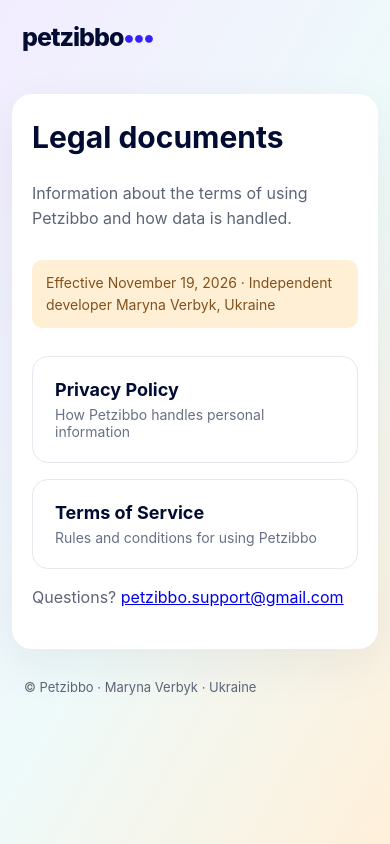
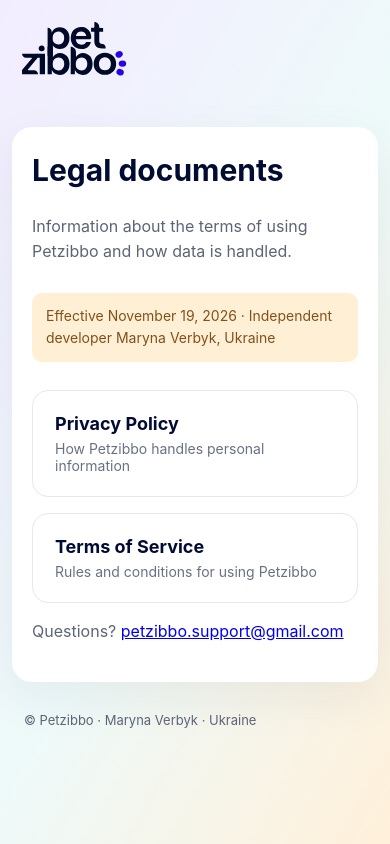
Before and after one commit to marinaverbik-code/petzibbo-legal, a plain HTML site: page index.html in a window 390 px wide. Drawn offline with Linux system fonts and the light colour scheme.

Commit message:
Replace placeholder wordmark with original Petzibbo logo on index.html

```diff
--- a/index.html
+++ b/index.html
@@ -5,7 +5,7 @@
 <title>Petzibbo — Legal Documents</title>
 <meta name="description" content="Privacy Policy and Terms of Service for the Petzibbo mobile app">
 <style>
-:root{color-scheme:light;--ink:#020B32;--accent:#2449FB}*{box-sizing:border-box}body{margin:0;min-height:100vh;background:linear-gradient(120deg,#F2ECFF,#EEFAFA 52%,#FFF0DA);font-family:-apple-system,BlinkMacSystemFont,'Segoe UI',Arial,sans-serif;color:var(--ink)}header{max-width:880px;margin:0 auto;padding:32px 24px;font-size:25px;font-weight:800;letter-spacing:-1px}header span{color:#3620FD}main{max-width:880px;margin:8vh auto;padding:42px;display:flex;flex-direction:column;gap:16px;background:white;border-radius:26px;box-shadow:0 16px 50px #1b223d10}h1{font-size:clamp(30px,5vw,44px);margin:0 0 10px;line-height:1.15}p{line-height:1.6;color:#5D6476;margin:0 0 12px}.notice{background:#FFF0D5;padding:12px 14px;border-radius:10px;color:#82501B;font-size:14px}.item{border:1px solid #E7E8EF;border-radius:16px;padding:22px;text-decoration:none;color:#020B32;font-size:18px;font-weight:700;display:block}.item:hover,.item:focus{border-color:#2449FB;outline:none}.sub{display:block;font-size:14px;font-weight:400;color:#687184;margin-top:6px}footer{max-width:880px;margin:auto;padding:10px 24px 40px;color:#5D6476;font-size:13px}@media(max-width:650px){main{margin:20px 12px;padding:26px 20px;border-radius:20px}header{padding:22px}}
+:root{color-scheme:light;--ink:#020B32;--accent:#2449FB}*{box-sizing:border-box}body{margin:0;min-height:100vh;background:linear-gradient(120deg,#F2ECFF,#EEFAFA 52%,#FFF0DA);font-family:-apple-system,BlinkMacSystemFont,'Segoe UI',Arial,sans-serif;color:var(--ink)}header{max-width:880px;margin:0 auto;padding:32px 24px;font-size:25px;font-weight:800;letter-spacing:-1px}header .brand{display:inline-block}header .brand-logo{display:block;width:105px;height:auto}main{max-width:880px;margin:8vh auto;padding:42px;display:flex;flex-direction:column;gap:16px;background:white;border-radius:26px;box-shadow:0 16px 50px #1b223d10}h1{font-size:clamp(30px,5vw,44px);margin:0 0 10px;line-height:1.15}p{line-height:1.6;color:#5D6476;margin:0 0 12px}.notice{background:#FFF0D5;padding:12px 14px;border-radius:10px;color:#82501B;font-size:14px}.item{border:1px solid #E7E8EF;border-radius:16px;padding:22px;text-decoration:none;color:#020B32;font-size:18px;font-weight:700;display:block}.item:hover,.item:focus{border-color:#2449FB;outline:none}.sub{display:block;font-size:14px;font-weight:400;color:#687184;margin-top:6px}footer{max-width:880px;margin:auto;padding:10px 24px 40px;color:#5D6476;font-size:13px}@media(max-width:650px){main{margin:20px 12px;padding:26px 20px;border-radius:20px}header{padding:22px}}
 </style>
 </head>
-<body><header>petzibbo<span>•••</span></header><main><h1>Legal documents</h1><p>Information about the terms of using Petzibbo and how data is handled.</p><p class="notice">Effective November 19, 2026 · Independent developer Maryna Verbyk, Ukraine</p><a class="item" href="privacy.html">Privacy Policy<span class="sub">How Petzibbo handles personal information</span></a><a class="item" href="terms.html">Terms of Service<span class="sub">Rules and conditions for using Petzibbo</span></a><p>Questions? <a href="mailto:petzibbo.support@gmail.com">petzibbo.support@gmail.com</a></p></main><footer>© Petzibbo · Maryna Verbyk · Ukraine</footer></body></html>
+<body><header><a class="brand" href="index.html" aria-label="Petzibbo legal documents"><img class="brand-logo" src="petzibbo-logo.svg" alt="Petzibbo" width="105" height="57"></a></header><main><h1>Legal documents</h1><p>Information about the terms of using Petzibbo and how data is handled.</p><p class="notice">Effective November 19, 2026 · Independent developer Maryna Verbyk, Ukraine</p><a class="item" href="privacy.html">Privacy Policy<span class="sub">How Petzibbo handles personal information</span></a><a class="item" href="terms.html">Terms of Service<span class="sub">Rules and conditions for using Petzibbo</span></a><p>Questions? <a href="mailto:petzibbo.support@gmail.com">petzibbo.support@gmail.com</a></p></main><footer>© Petzibbo · Maryna Verbyk · Ukraine</footer></body></html>
```
